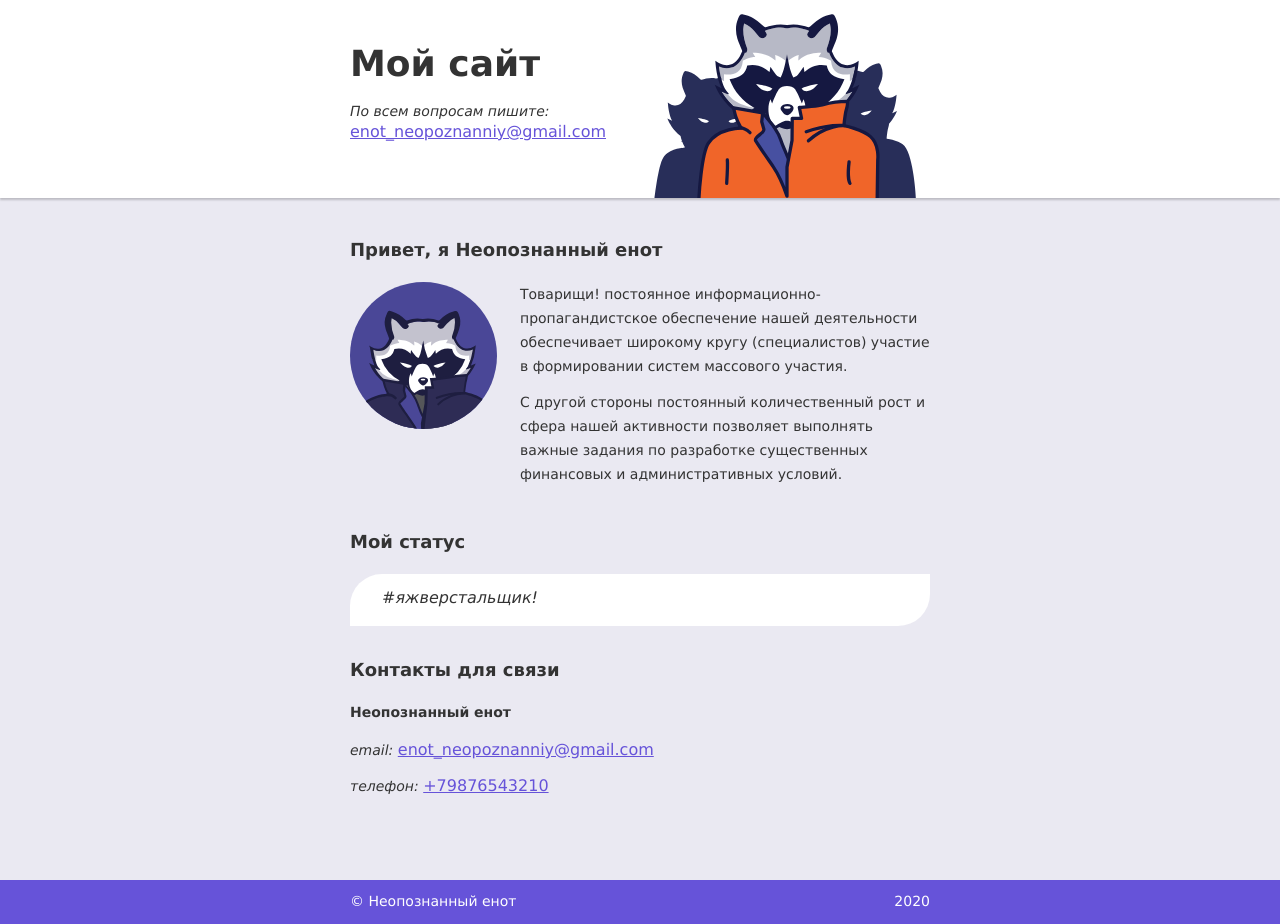
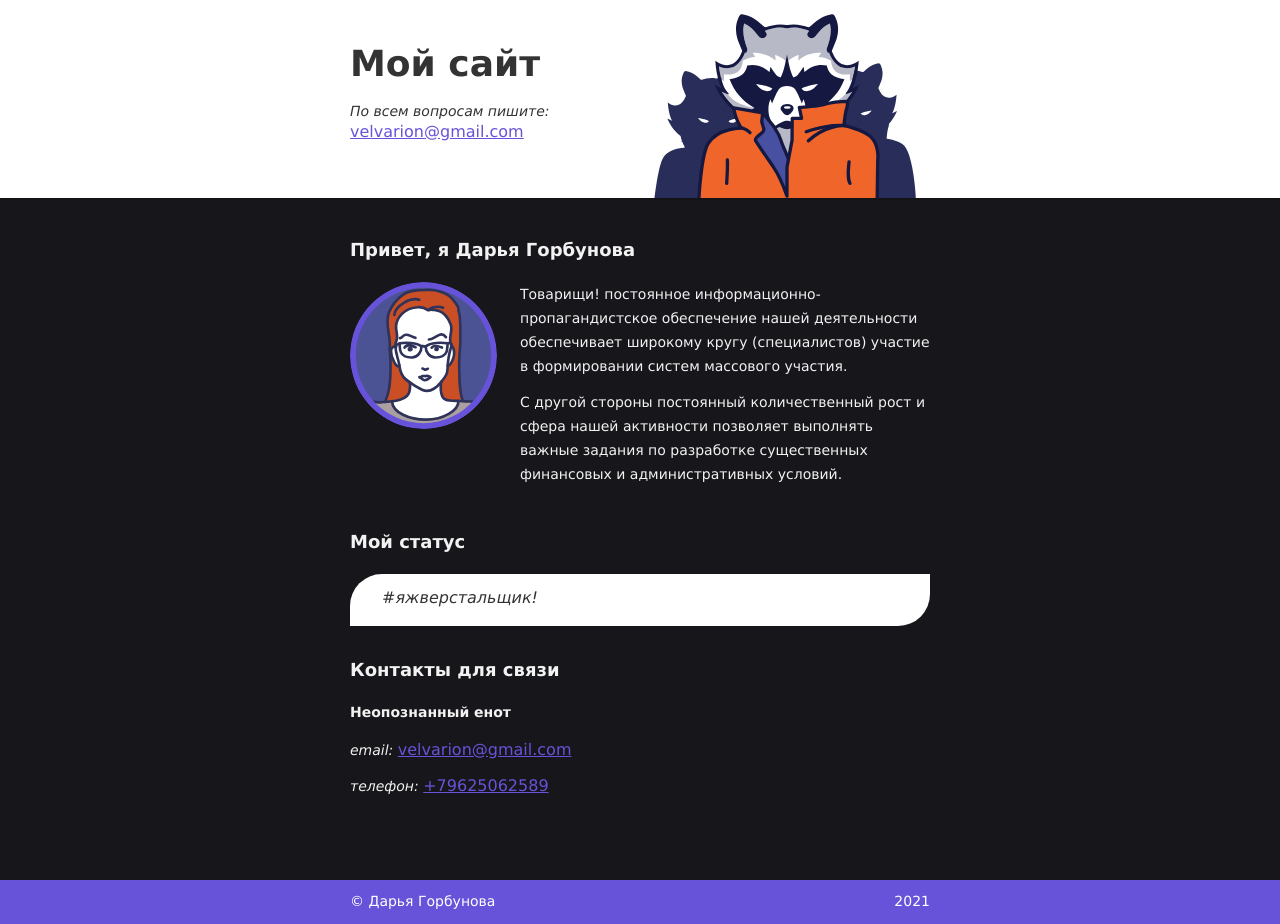
Before and after one commit to Kotamora/my_site_1, a PHP site: page / in a window 1280 px wide. Run offline with PHP 8.4, Linux system fonts and the light colour scheme.

Commit message:
HACADEM-70
1. Изменены данные
2. Смена аватарки
3. Смена цветов фона и текста

```diff
--- a/index.html
+++ b/index.html
@@ -4,19 +4,19 @@
   <meta charset="utf-8">
   <meta name="viewport" content="width=device-width, initial-scale=1.0">
   <link rel="stylesheet" href="style.css">
-  <title>Мой сайт – Неопознанный енот</title>
+  <title>Горбунова Дарья</title>
 </head>
 <body class="page">
   <header class="page-header">
     <div class="container">
       <h1 class="page-title">Мой сайт</h1>
-      <p><i>По всем вопросам пишите:</i><br><a href="mailto:enot_neopoznanniy@gmail.com">enot_neopoznanniy@gmail.com</a></p>
+      <p><i>По всем вопросам пишите:</i><br><a href="mailto:velvarion@gmail.com">velvarion@gmail.com</a></p>
     </div>
   </header>
   <main>
     <section class="about container">
-      <h2 class="section-title">Привет, я Неопознанный енот</h2>
-      <img class="about-image" src="img/unknown-raccoon.svg" width="147" height="147" alt="Неопознанный енот">
+      <h2 class="section-title">Привет, я Дарья Горбунова</h2>
+      <img class="about-image" src="img/avatar.svg" width="147" height="147" alt="Неопознанный енот">
       <div class="about-content">
         <p>Товарищи! постоянное информационно-пропагандистское обеспечение нашей деятельности обеспечивает широкому кругу (специалистов) участие в формировании систем массового участия.</p>
         <p>С другой стороны постоянный количественный рост и сфера нашей активности позволяет выполнять важные задания по разработке существенных финансовых и административных условий.</p>
@@ -29,14 +29,14 @@
     <section class="contacts container">
       <h2 class="section-title">Контакты для связи</h2>
         <p class="contacts-name">Неопознанный енот</p>
-        <p><i>email:</i> <a href="mailto:enot_neopoznanniy@gmail.com">enot_neopoznanniy@gmail.com</a></p>
-        <p><i>телефон:</i> <a href="tel:+79876543210">+79876543210</a></p>
+        <p><i>email:</i> <a href="mailto:velvarion@gmail.com">velvarion@gmail.com</a></p>
+        <p><i>телефон:</i> <a href="tel:+79625062589">+79625062589</a></p>
     </section>
   </main>
   <footer class="page-footer">
     <div class="container">
-      <p>© Неопознанный енот</p>
-      <p>2020</p>
+      <p>© Дарья Горбунова</p>
+      <p>2021</p>
     </div>
   </footer>
 </body>
--- a/style.css
+++ b/style.css
@@ -16,8 +16,8 @@
   font-family: "Verdana", "Tahoma", sans-serif;
   font-size: 14px;
   line-height: 18px;
-  color: #333333;
-  background-color: #eae9f2;
+  color: #f2f2f2;
+  background-color: #17161a;
 }
 
 .section-title {
```
